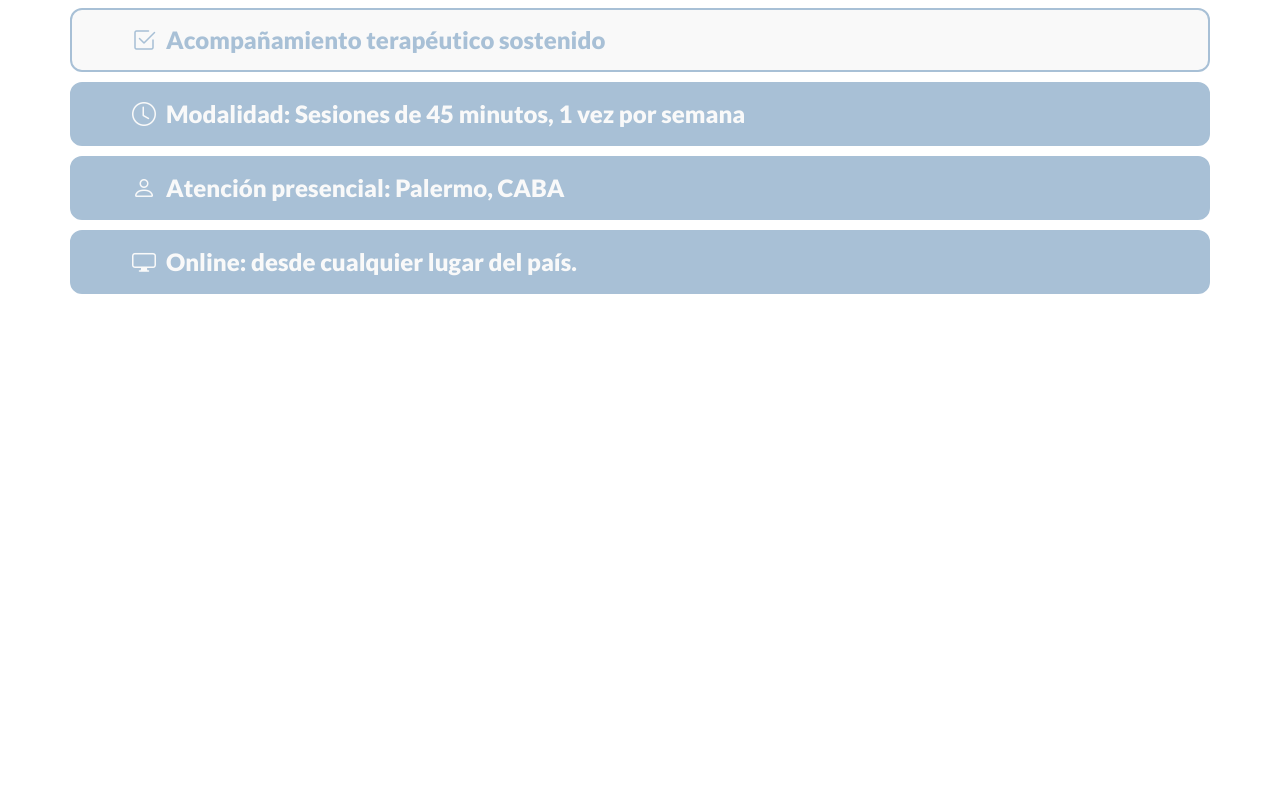
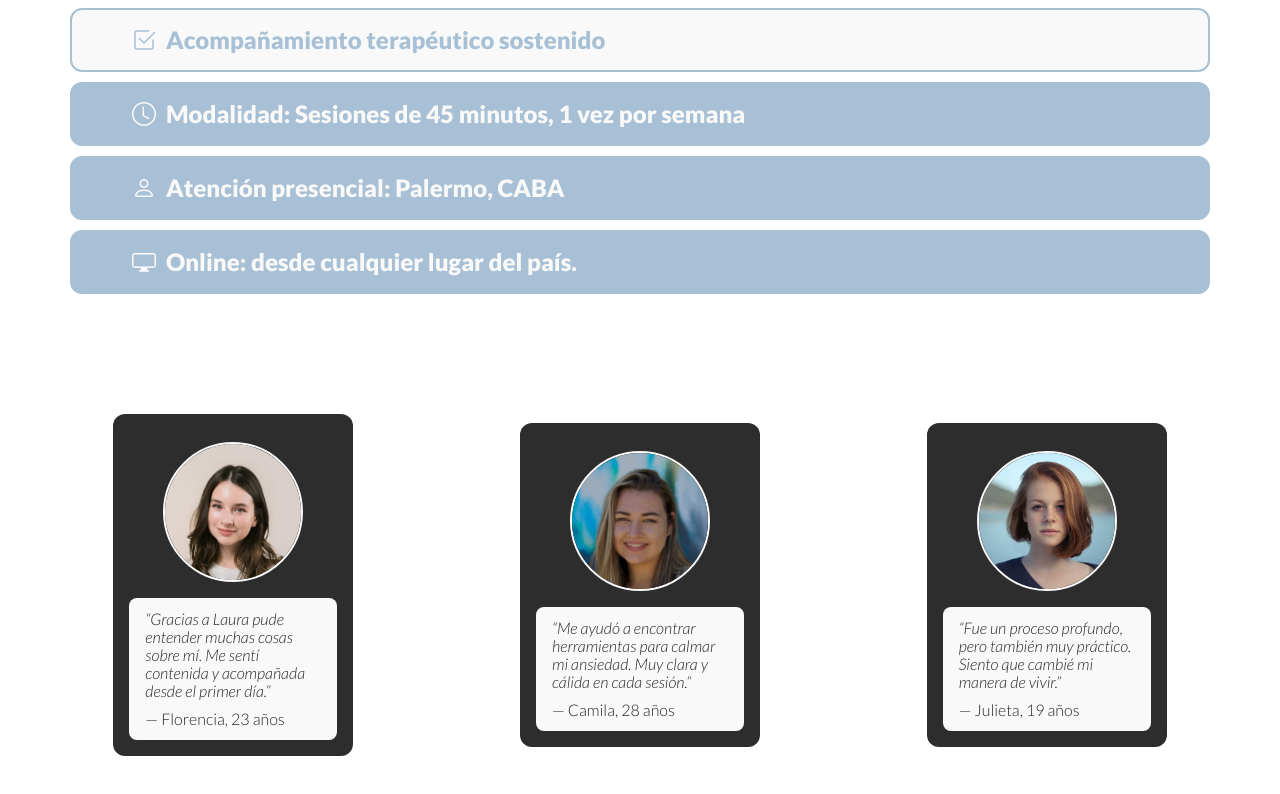
Before and after one commit to Sofii2301/presentation-landing, a plain HTML site: page index.html in a window 1280 px wide. Shown: the part 1620-2414 px from the top of the page. Before the commit the page ends 1974 px from the top, so only its background shows below. Drawn offline with nearby package versions, Linux system fonts and the light colour scheme; a web font is replaced by a local one.

Commit message:
[CREATE] Testimonies Section Add id in the sections to navigate

```diff
--- a/index.html
+++ b/index.html
@@ -171,16 +171,16 @@
                         <a class="nav-link" href="#hero">Inicio</a>
                     </li>
                     <li class="nav-item">
-                        <a class="nav-link" href="#">Sobre mí</a>
+                        <a class="nav-link" href="#about">Sobre mí</a>
                     </li>
                     <li class="nav-item">
-                        <a class="nav-link" href="#">Servicios</a>
+                        <a class="nav-link" href="#services">Servicios</a>
                     </li>
                     <li class="nav-item">
-                        <a class="nav-link" href="#">Testimonios</a>
+                        <a class="nav-link" href="#testimonies">Testimonios</a>
                     </li>
                     <li class="nav-item">
-                        <a class="nav-link" href="#">Contacto</a>
+                        <a class="nav-link" href="#contact">Contacto</a>
                     </li>
                 </ul>
             </div>
@@ -278,7 +278,7 @@
         </div>
     </section>
     <div class="services-testimonies">
-        <section class="services-section w-100 d-flex flex-column align-items-center" >
+        <section class="services-section w-100 d-flex flex-column align-items-center" id="services">
             <div class="poppins-extrabold">
                 ¿En qué te puedo acompañar?
             </div>
@@ -349,10 +349,51 @@
                 </div>
             </div>
         </section>
-        <section class="testimonies-section">
-
+        <section class="testimonies-section" id="testimonies">
+            <div class="container">
+                <div class="person">
+                    <img src="./images/testimonio-1.png" alt="" class="img-fluid">
+                </div>
+                <div class="text-container">
+                    <div class="lato-light-italic">
+                        “Gracias a Laura pude entender muchas cosas sobre mí. Me sentí contenida y acompañada desde el primer día.”
+                    </div>
+                    <div class="lato-light">
+                        — Florencia, 23 años
+                    </div>
+                </div>
+            </div>
+            <div class="container">
+                <div class="person">
+                    <img src="./images/testimonio-2.png" alt="" class="img-fluid">
+                </div>
+                <div class="text-container">
+                    <div class="lato-light-italic">
+                        “Me ayudó a encontrar herramientas para calmar mi ansiedad. Muy clara y cálida en cada sesión.”
+                    </div>
+                    <div class="lato-light">
+                        — Camila, 28 años
+                    </div>
+                </div>
+            </div>
+            <div class="container">
+                <div class="person">
+                    <img src="./images/testimonio-3.jpg" alt="" class="img-fluid">
+                </div>
+                <div class="text-container">
+                    <div class="lato-light-italic">
+                        “Fue un proceso profundo, pero también muy práctico. Siento que cambié mi manera de vivir.”
+                    </div>
+                    <div class="lato-light">
+                        — Julieta, 19 años
+                    </div>
+                </div>
+            </div>
         </section>
     </div>
+    <section class="contact-section" id="contact">
+
+    </section>
     <script src="https://cdn.jsdelivr.net/npm/bootstrap@5.3.3/dist/js/bootstrap.bundle.min.js"></script>
 </body>
 <footer></footer>
--- a/style.css
+++ b/style.css
@@ -50,6 +50,14 @@ a {
     font-family: "Lato", sans-serif;
     font-weight: 300;
     font-style: normal;
+    line-height: 1.125rem;
+    font-size: 1rem;
+}
+
+.lato-light-italic {
+    font-family: "Lato", sans-serif;
+    font-weight: 300;
+    font-style: italic;
     line-height: 1.125rem;
     font-size: 1rem;
 }
@@ -281,3 +289,54 @@ a {
 .services-section .container.info i {
     color: #f9f9f9;
 }
+
+/*Testimonios*/
+.testimonies-section {
+    display: flex;
+    flex-direction: row;
+    width: 100%;
+    align-items: center;
+    justify-content: center;
+    padding: 60px;
+    gap: 60px;
+}
+
+.testimonies-section .container {
+    display: flex;
+    flex-direction: column;
+    align-items: center;
+    width: 240px;
+    padding: 28px 16px 16px 16px;
+    background-color: #2d2d2d;
+    border-radius: 12px;
+    gap: 16px;
+}
+
+.testimonies-section .person {
+    display: flex;
+    align-items: center;
+    justify-content: center;
+    border: 2px solid #f9f9f9;
+    width: 140px;
+    height: 140px;
+    border-radius: 140px;
+}
+
+.testimonies-section img {
+    width: 100%;
+    height: 100%;
+    object-fit: cover;
+    border-radius: 140px;
+}
+
+.testimonies-section .text-container {
+    width: 100%;
+    display: flex;
+    flex-direction: column;
+    align-items: start;
+    text-align: left;
+    padding: 12px 16px 12px 16px;
+    gap: 10px;
+    background-color: #f9f9f9;
+    border-radius: 8px;
+}
```
Also changed, not shown: images/testimonio-1.png (added), images/testimonio-2.png (added), images/testimonio-3.jpg (added).
